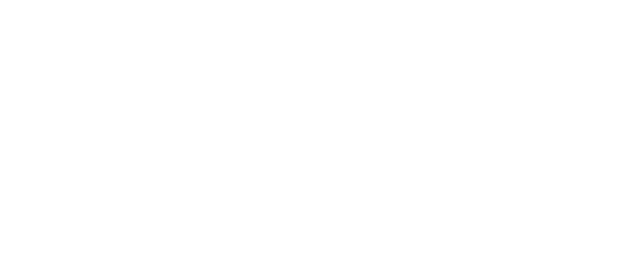
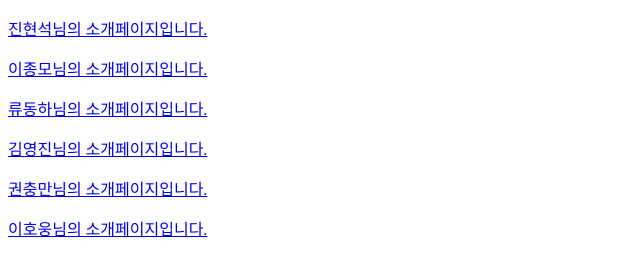
Before and after one commit to 0bluedragon0/4JOProject, a plain HTML site: page html/index.html in a window 1280 px wide. Shown: the whole page, without its empty margins (0-640 px from the left). Drawn offline with Linux system fonts and the light colour scheme.

Commit message:
0117_09:16

```diff
--- a/html/index.html
+++ b/html/index.html
@@ -6,6 +6,11 @@
     <title>Document</title>
 </head>
 <body>
-
+    <P><a href="../hyunseok/index.html">진현석님의 소개페이지입니다.</a></P>
+    <P><a href="../jongmo/myintroduce.html">이종모님의 소개페이지입니다.</a></P>
+    <P><a href="../dongha/cover_letter.html">류동하님의 소개페이지입니다.</a></P>
+    <P><a href="../yeongjin/test.html">김영진님의 소개페이지입니다.</a></P>
+    <P><a href="../kwon1/충만.html">권충만님의 소개페이지입니다.</a></P>
+    <P><a href="#">이호웅님의 소개페이지입니다.</a></P>
 </body>
 </html>
```
